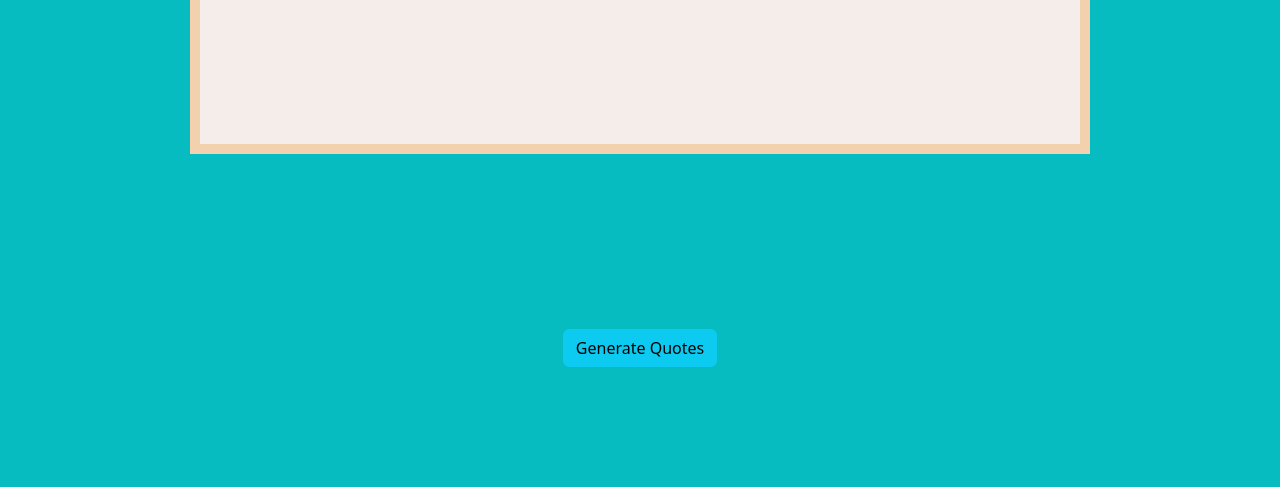
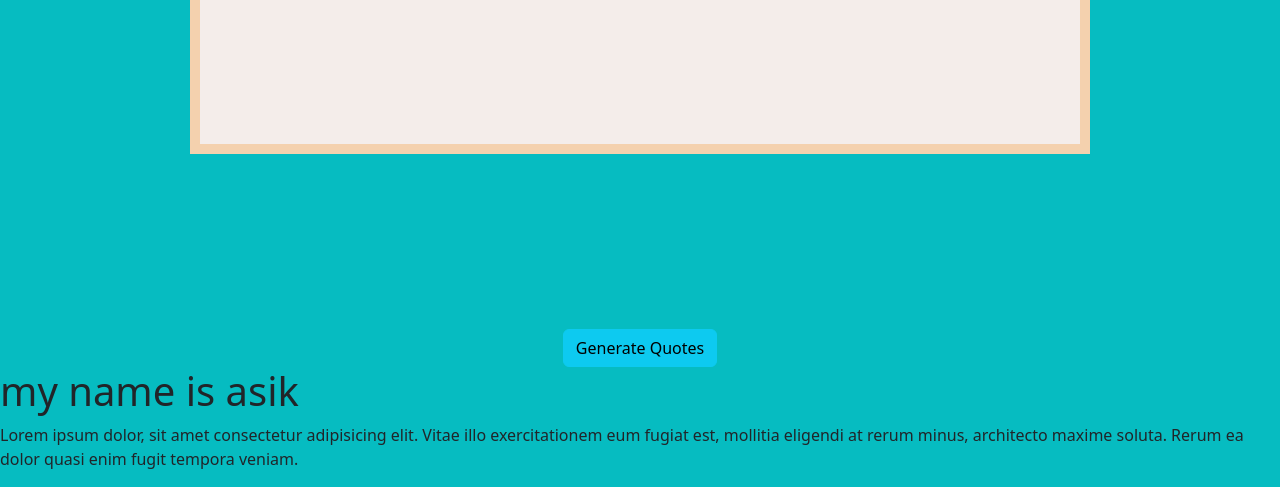
Before and after one commit to asik247/quoites-project, a plain HTML site: page index.html in a window 1280 px wide. Shown: the part 471-958 px from the top of the page. Before the commit the page ends 838 px from the top, so only its background shows below. Drawn offline with nearby package versions, Linux system fonts and the light colour scheme.

Commit message:
addded meassege

```diff
--- a/index.html
+++ b/index.html
@@ -19,6 +19,10 @@
     <div style="text-align: center;">
         <button onclick="generate()" type="button" class="btn btn-info">Generate Quotes</button>
     </div>
+    <div class="details">
+        <h1>my name is asik</h1>
+        <p>Lorem ipsum dolor, sit amet consectetur adipisicing elit. Vitae illo exercitationem eum fugiat est, mollitia eligendi at rerum minus, architecto maxime soluta. Rerum ea dolor quasi enim fugit tempora veniam.</p>
+    </div>
  <script src="script.js"></script>
 </body>
 </html>
```
